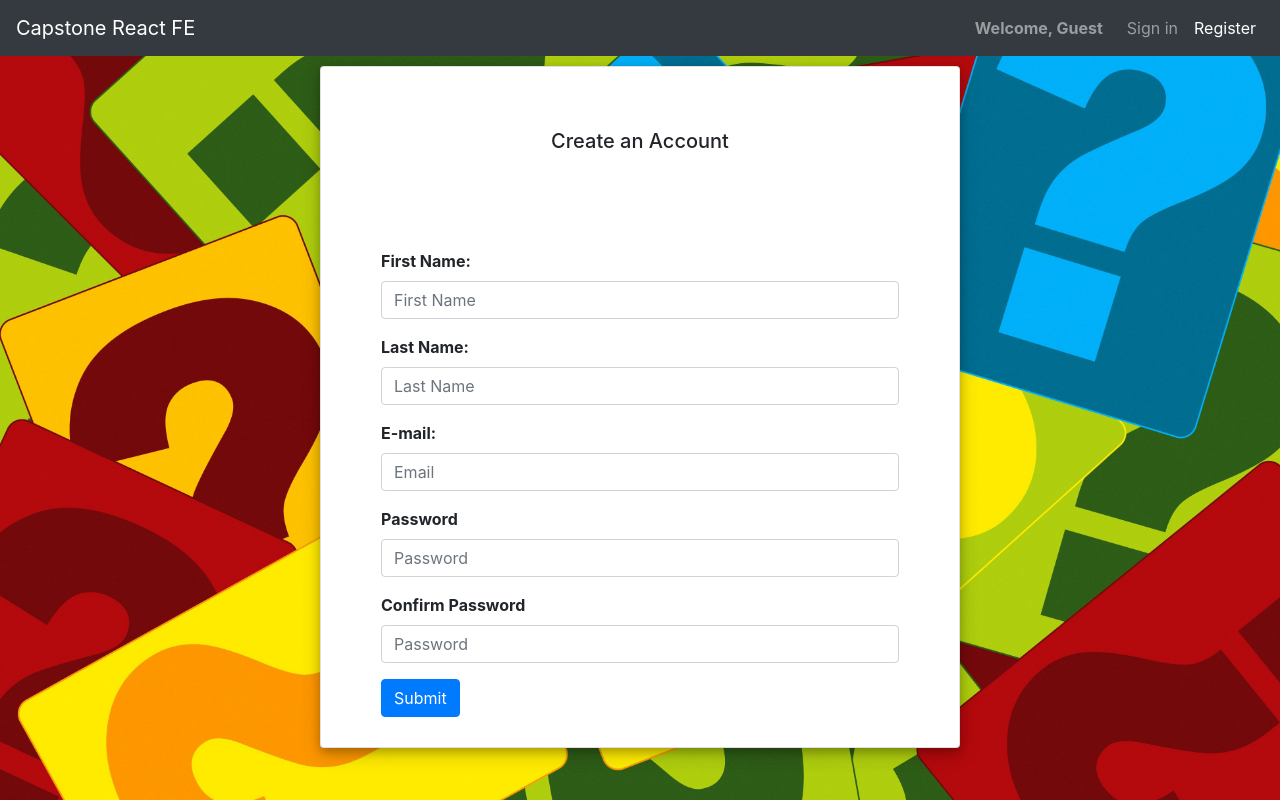
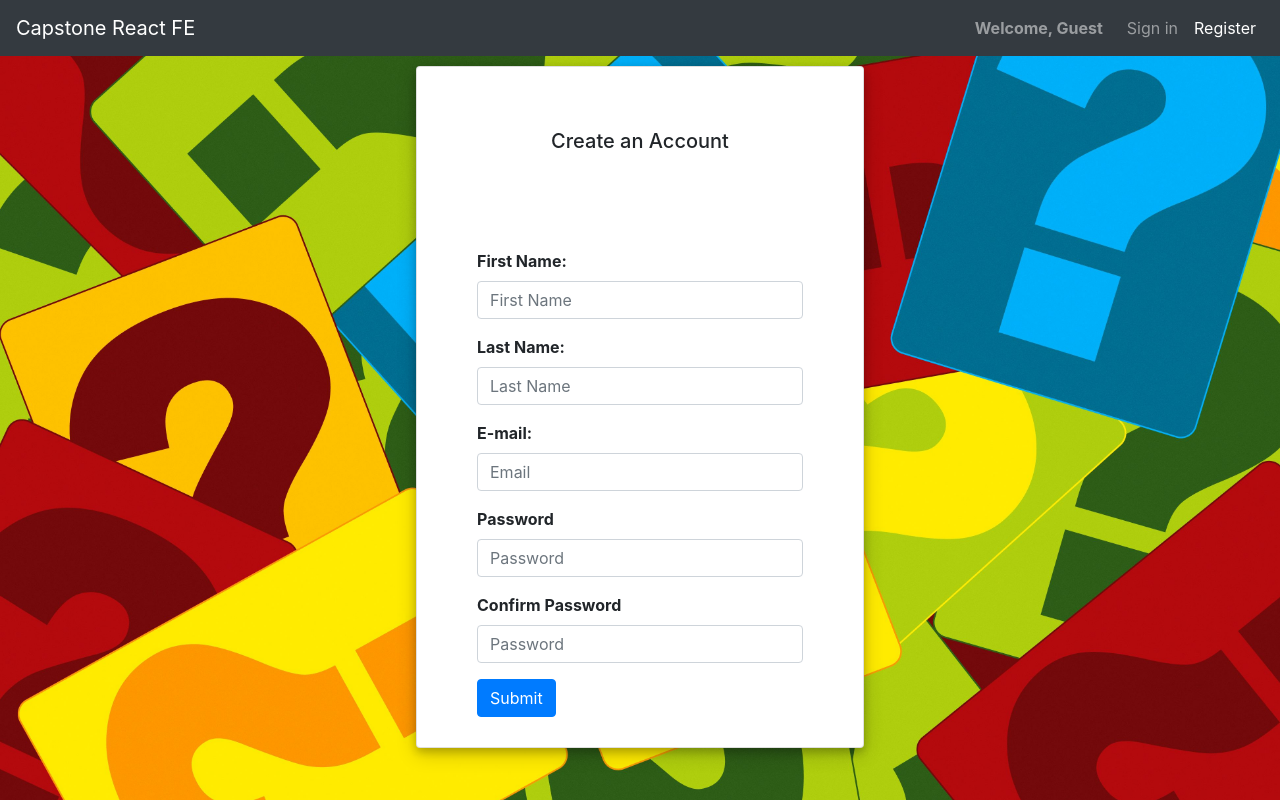
Before and after one commit to stillwiggle/capstone-starter-fe, a React (Create React App) app: page /register in a window 1280 px wide. Built offline with nearby package versions, Linux system fonts and the light colour scheme; no server answers; what redux-auth-wrapper would draw is missing.

Commit message:
Removed loggedin file from app.js so it loads.  Slight formatting of button on GlobalStats. Slight formatting of card box on Register.js

```diff
--- a/src/App.js
+++ b/src/App.js
@@ -12,7 +12,6 @@ import UserStats from "./pages/userStats/UserStats";
 import Categories from "./pages/categories/categories";
 import GlobalStats from "./pages/globalStats/GlobalStats";
 import Questions from "./pages/questions/questions";
-import LoggedIn from "./pages/loggedIn/LoggedIn";
 
 function App() {
   return (
@@ -22,11 +21,6 @@ function App() {
           exact
           path="/"
           component={Home}
-        />
-        <Route
-          exact
-          path="/loggedin"
-          component={LoggedIn}
         />
         <Route
           exact
--- a/src/pages/register/Register.js
+++ b/src/pages/register/Register.js
@@ -85,7 +85,7 @@ class Register extends Component {
 
                 {/* <h3 className="text-center" >Create an Account</h3> */}
                 <Card style={{
-                    width: '50%', marginTop: '5rem', height: '100%', margin: 'auto', padding: '10px',
+                    width: '35%', marginTop: '5rem', height: '100%', margin: 'auto', padding: '10px',
                     boxShadow: '0 4px 8px 0 rgba(0, 0, 0, 0.2), 0 6px 20px 0 rgba(0, 0, 0, 0.19)'
                 }}>
 
--- a/src/pages/userStats/UserStats.js
+++ b/src/pages/userStats/UserStats.js
@@ -73,7 +73,6 @@ class UserStats extends Component {
                                     <tr>
                                         <th>Number of questions answered</th>
                                         <th>Correct Answers</th>
-                                        <th>Wrong Answers</th>
                                         <th>Win Percentage</th>
                                     </tr>
                                 </thead>
@@ -81,11 +80,11 @@ class UserStats extends Component {
                                     <tr>
                                         <td>{this.state.userStats.questionsAttempted}</td>
                                         <td>{this.state.userStats.correctAnswers}</td>
-                                        <td>{this.state.userStats.wrongAnswers}</td>
                                         <td>{this.state.userStats.winRatio}</td>
                                     </tr>
                                 </tbody>
                             </Table>
+                            <Favorites />
                         </Container>
                     </Card.Body>
                 </Card>
```
